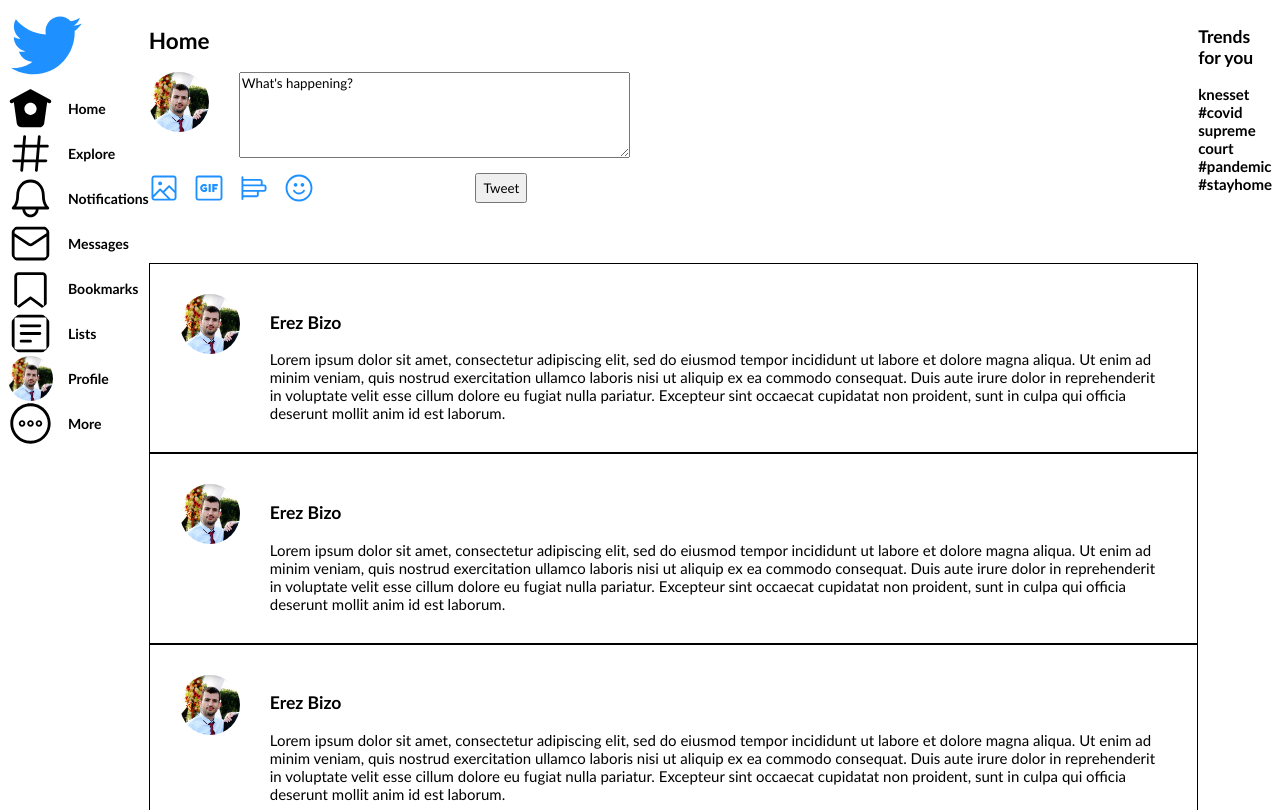
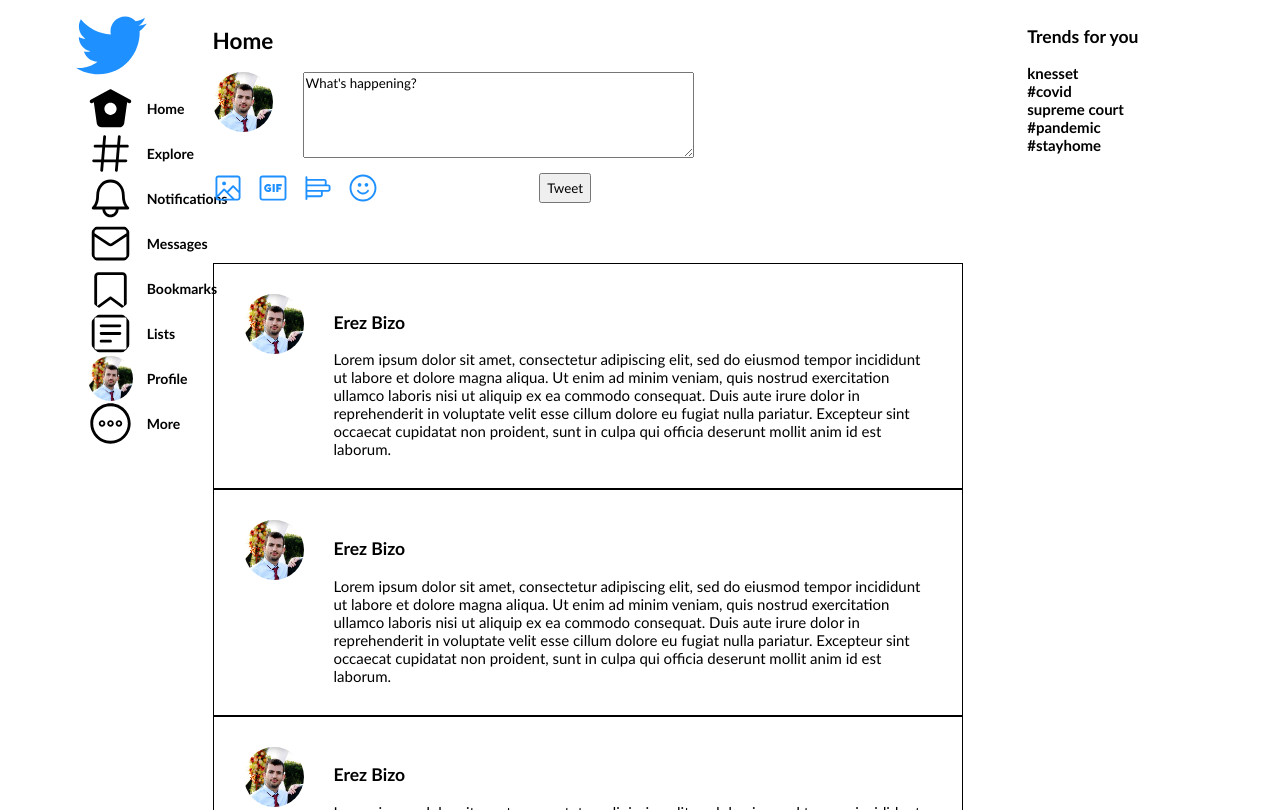
Before and after one commit to chenfeldmangit/bootcamp-exercises-erezgong, a plain HTML site: page twitter/home.html in a window 1280 px wide. Shown: the top 810 px of the page. Drawn offline with Linux system fonts and the light colour scheme.

Commit message:
some style fix

```diff
--- a/twitter/stylesheet/style.css
+++ b/twitter/stylesheet/style.css
@@ -2,13 +2,16 @@
     font-family: Calibri;
     font-size: 15px;
     display: flex;
-    justify-content: center;
+    justify-content: space-evenly;
+}
+
+.left-menu {
+    width: 5em;
 }
 
 .left-menu .list {
     display: flex;
     flex-direction: column;
-    flex-grow: 1;
 }
 
 .left-menu .logo {
@@ -17,20 +20,22 @@
 }
 
 .left-menu .item {
-    display: inline-flex;
+    display: flex;
     align-items: center;
     border: 0;
+    width: 11em;
 }
 
 .left-menu .item:hover {
-    border: 10px;
+    border-radius: 1em;
     background-color: #beeaff;
 }
 
 .left-menu .icon {
     width: 3em;
     height: 3em;
-    border-radius: 50%
+    border-radius: 50%;
+    margin-left: 1em;
 }
 
 .left-menu .caption {
@@ -38,13 +43,13 @@
      font-size: 14px;
      font-weight: bold;
      vertical-align: middle;
-     padding-left: 15px;
+     padding-left: 1em;
  }
 
 .main {
     display: flex;
     flex-direction: column;
-    flex-grow: 1;
+    width: 50em;
 }
 
 .main .title {
@@ -101,7 +106,7 @@
 .right-menu {
     display: flex;
     flex-direction: column;
-    flex-grow: 2;
+    width: 12em;
 }
 
 .right-menu .trends {
```
Also changed, not shown: twitter/home.html (+1 -3 lines).
